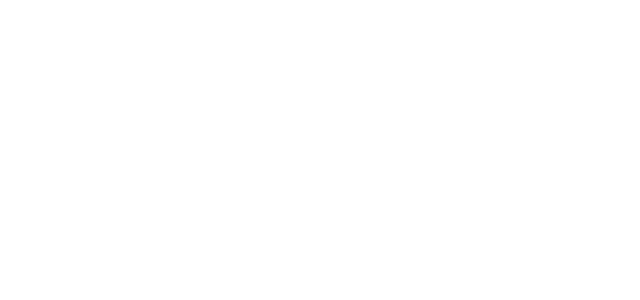
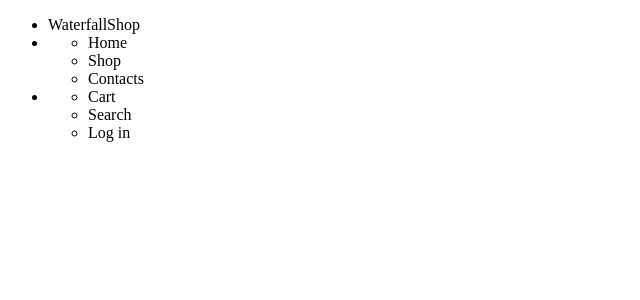
Before and after one commit to ZTanvir/waterfall-shopping, a React (Vite) app: page / in a window 1280 px wide. Shown: the top 300 px of the page, without its empty margins (0-640 px from the left). Built offline with nearby package versions, Linux system fonts and the light colour scheme.

Commit message:
navbar jsx added

```diff
--- a/src/App.jsx
+++ b/src/App.jsx
@@ -1,7 +1,12 @@
 import "./App.css";
+import Navbar from "./components/Navbar";
 
 function App() {
-  return <></>;
+  return (
+    <>
+      <Navbar />
+    </>
+  );
 }
 
 export default App;
--- /dev/null
+++ b/src/components/Navbar.jsx
@@ -0,0 +1,25 @@
+import styles from "../styles/components/navbar.module.css";
+const Navbar = () => {
+  return (
+    <nav>
+      <ul className="">
+        <li>WaterfallShop</li>
+        <li>
+          <ul>
+            <li>Home</li>
+            <li>Shop</li>
+            <li>Contacts</li>
+          </ul>
+        </li>
+        <li>
+          <ul>
+            <li>Cart</li>
+            <li>Search</li>
+            <li>Log in</li>
+          </ul>
+        </li>
+      </ul>
+    </nav>
+  );
+};
+export default Navbar;
--- /dev/null
+++ b/src/styles/components/navbar.module.css
@@ -0,0 +1,2 @@
+.navbar {
+}
```
